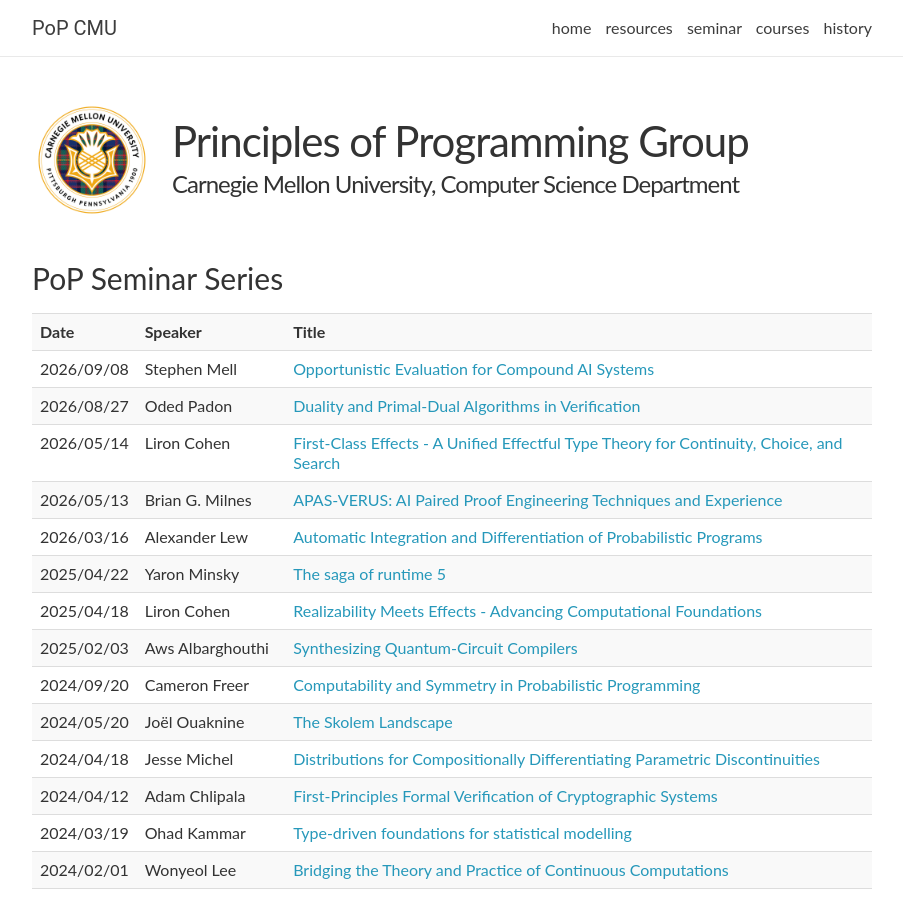
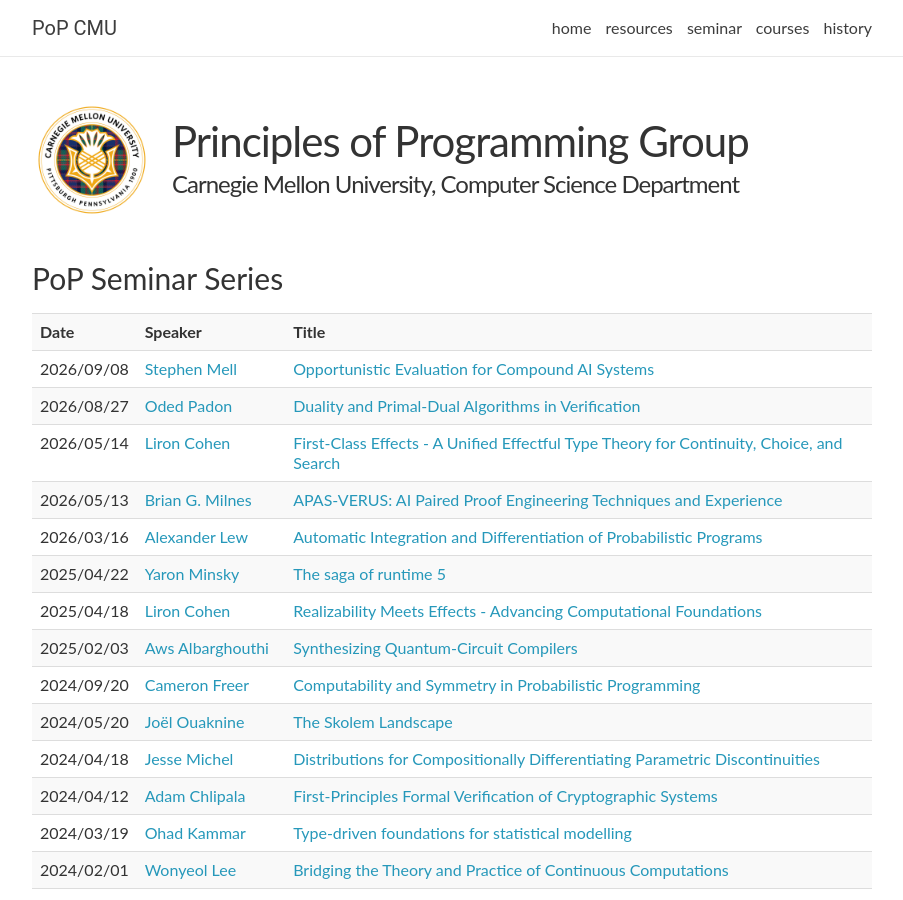
Before and after one commit to probsys/pop, a Jekyll site: the page built from _pages/seminar.md, in a window 1280 px wide and 900 px high. Shown: the whole window, without its empty margins (188-1091 px from the left). Built offline with Jekyll 4.4.1, drawn with Linux system fonts in a browser that asks for light colours.

Commit message:
Add speaker URL

```diff
--- a/_pages/seminar.md
+++ b/_pages/seminar.md
@@ -17,7 +17,7 @@ news: yes
 {% for page in site.talks reversed %}
 <tr>
   <td>{{ page.date | date: "%Y/%m/%d" }}</td>
-  <td>{{ page.speaker }}</td>
+  <td><a href="{{ page.speaker_url }}" target="_blank">{{ page.speaker }}</a></td>
   <td><a href="{{ page.url | relative_url }}">{{ page.title }}</a></td>
 </tr>
 {% endfor %}
```
